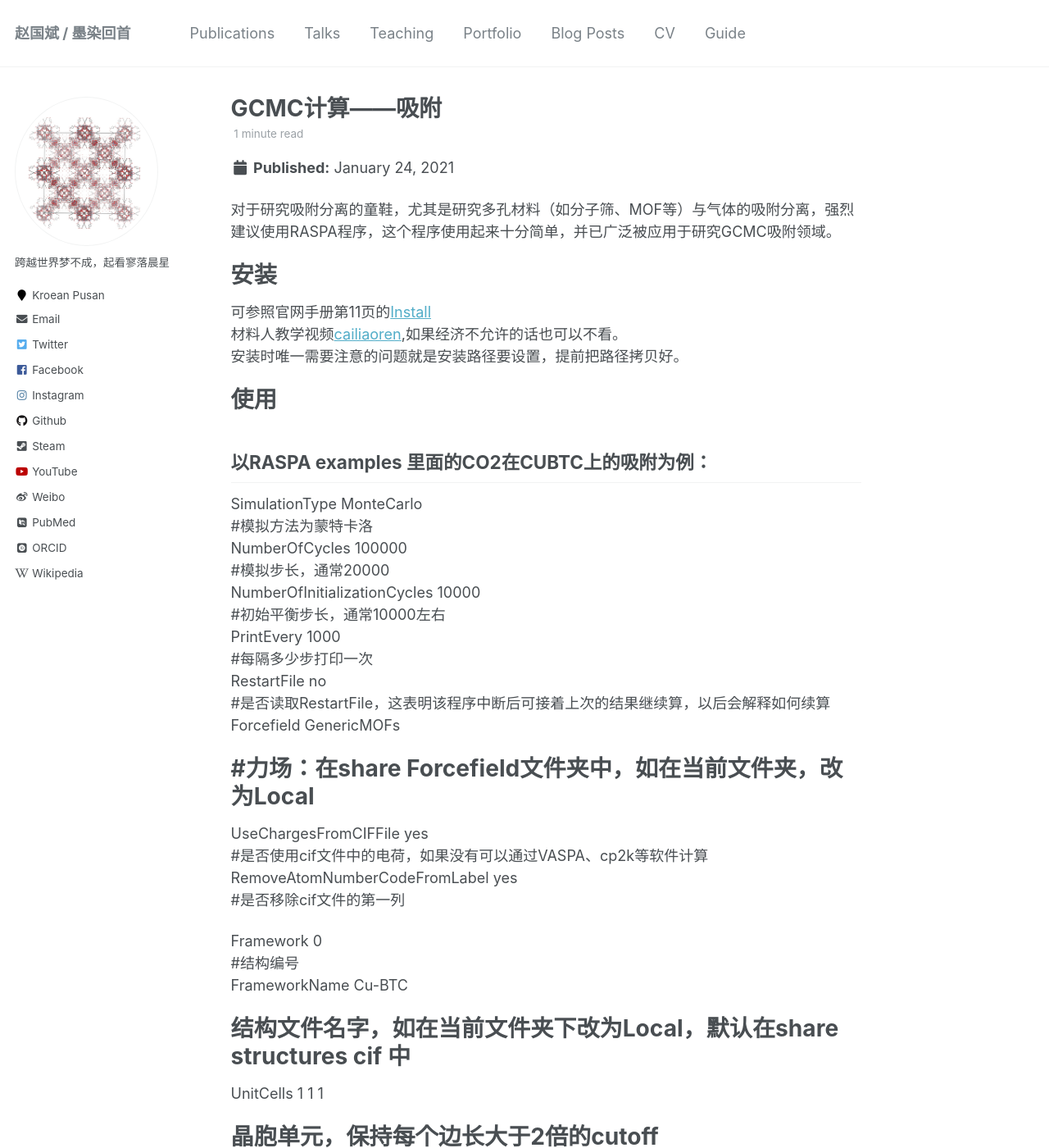
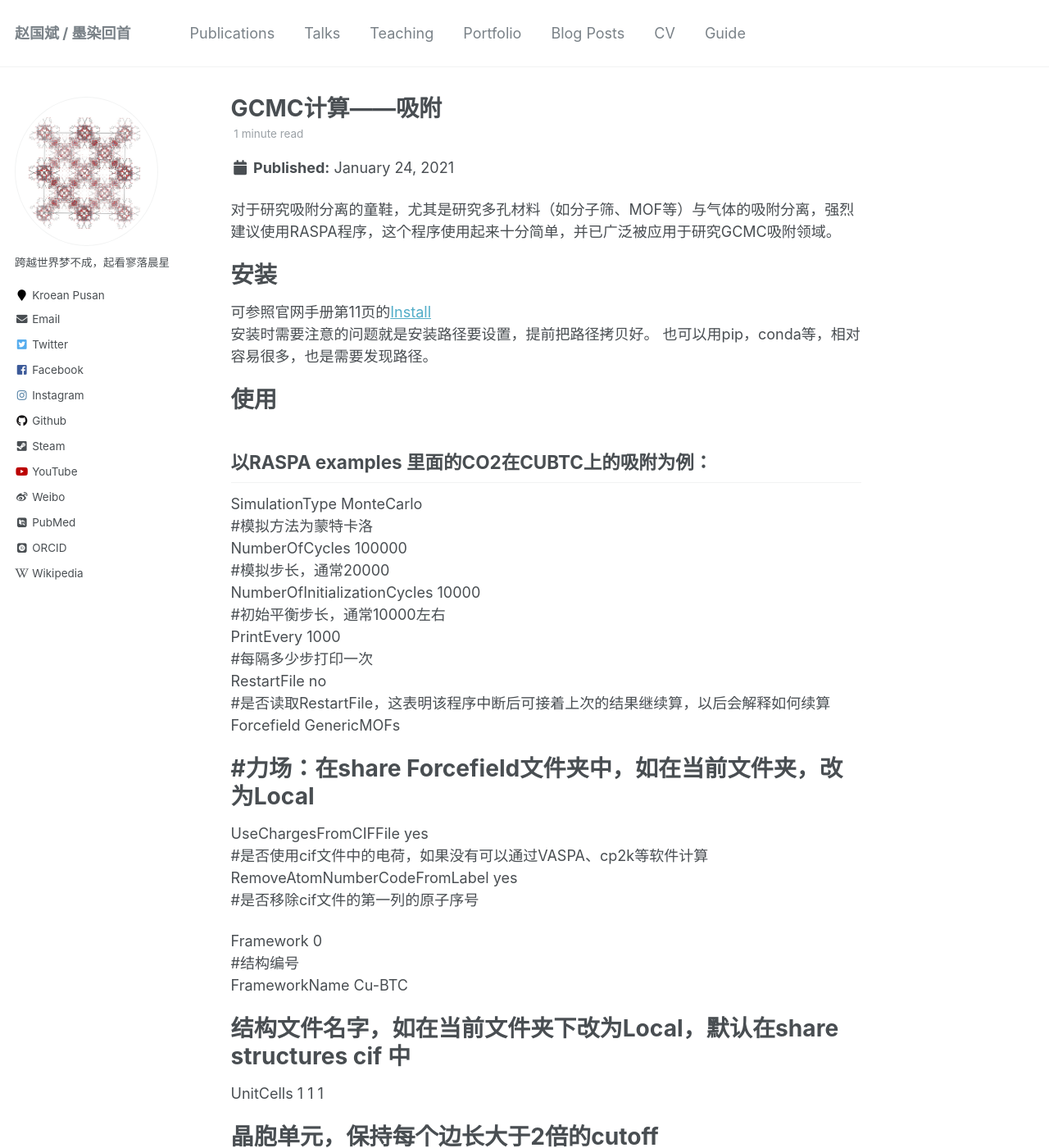
Before and after one commit to sxm13/ZGBshenxiaomoCV.github.io, a Jekyll site: the page built from _posts/2021-01-24-blog-post-1.md, in a window 1280 px wide and 1400 px high. Shown: the whole window at 82% size. Built offline with Jekyll 4.4.1, drawn with Linux system fonts in a browser that asks for light colours; some web fonts are replaced; some of the changed text lies outside the part shown.

Commit message:
Update 2021-01-24-blog-post-1.md

```diff
--- a/_posts/2021-01-24-blog-post-1.md
+++ b/_posts/2021-01-24-blog-post-1.md
@@ -14,8 +14,8 @@ tags:
 ======
 
 可参照官网手册第11页的[Install](https://github.com/numat/RASPA2/blob/master/Docs/raspa.pdf "raspa")
-材料人教学视频[cailiaoren](http://www.cailiaoniu.com/167324.html "raspa"),如果经济不允许的话也可以不看。
-安装时唯一需要注意的问题就是安装路径要设置，提前把路径拷贝好。
+安装时需要注意的问题就是安装路径要设置，提前把路径拷贝好。
+也可以用pip，conda等，相对容易很多，也是需要发现路径。
 
 使用
 ======
@@ -37,7 +37,7 @@ Forcefield                    GenericMOFs
 UseChargesFromCIFFile         yes
 #是否使用cif文件中的电荷，如果没有可以通过VASPA、cp2k等软件计算
 RemoveAtomNumberCodeFromLabel yes
-#是否移除cif文件的第一列
+#是否移除cif文件的第一列的原子序号
 
 Framework 0
 #结构编号
@@ -99,7 +99,3 @@ Average                                     17.9827099863 +/-       0.7584606516
 
 Current cycle: 0 out of 10000
 # 这是模拟平衡步数，对应上面的输入，printevery为记录频率
-
-这样一个基操就完成了，繁琐的会在后面逐次分享。
-
-Tired。。。。
```
